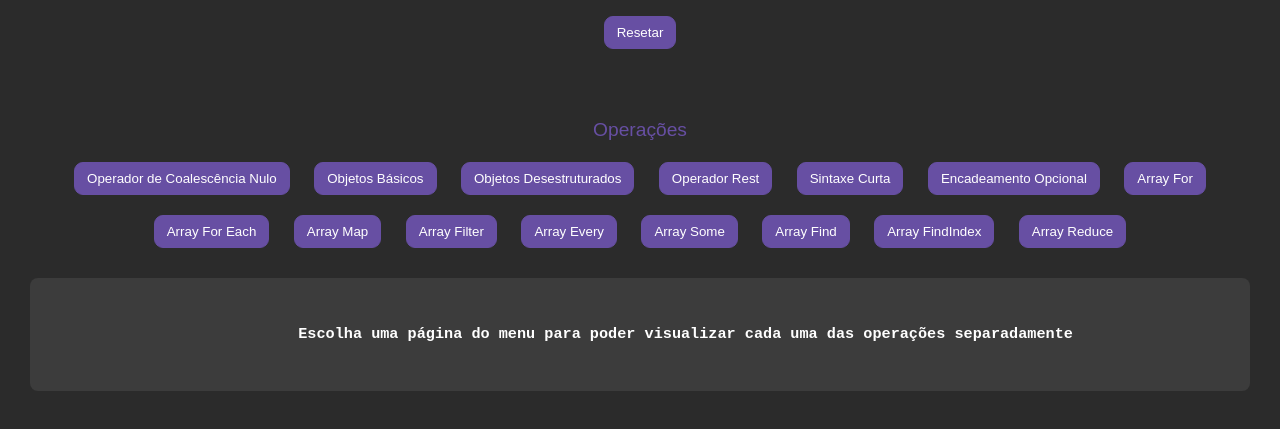
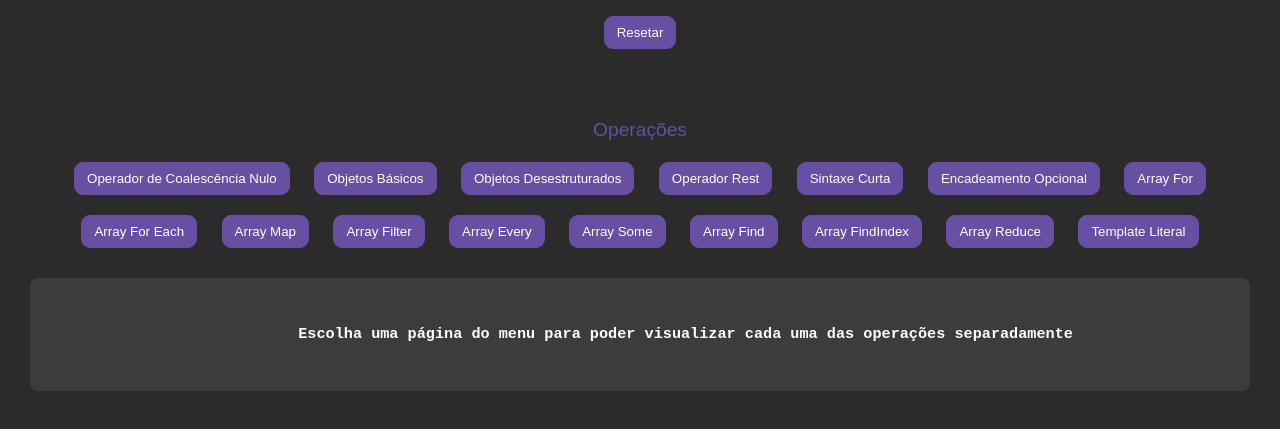
Before and after one commit to bamarcheti/js-antes-do-react, a website built with Vite: page index.html in a window 1280 px wide. Shown: the part 175-604 px from the top of the page. Built offline with nearby package versions, Linux system fonts and the light colour scheme.

Commit message:
feat: Criando operador template literals

```diff
--- a/index.html
+++ b/index.html
@@ -23,6 +23,7 @@
   <script src="js/arrays/findArrays.js" defer></script>
   <script src="js/arrays/findIndexArrays.js" defer></script>
   <script src="js/arrays/reduceArrays.js" defer></script>
+  <script src="js/templateLiterals.js" defer></script>
 </head>
 
 <body>
@@ -48,6 +49,7 @@
       <button onclick="mostrarFindArray()">Array Find</button>
       <button onclick="mostrarFindIndexArray()">Array FindIndex</button>
       <button onclick="mostrarReduceArray()">Array Reduce</button>
+      <button onclick="mostraTemplateLiterals()">Template Literal</button>
       <div>
         <h3 id="resultado">
           Escolha uma página do menu para poder visualizar cada uma das operações separadamente
--- /dev/null
+++ b/js/templateLiterals.js
@@ -0,0 +1,9 @@
+// Template Literals
+
+function mostraTemplateLiterals() {
+  const name = "Diego";
+  const messagem = `Bem-vindo, ${name ?? "visitante"}`;
+
+  const resultadoDiv = document.getElementById("resultado");
+  resultadoDiv.innerText = messagem;
+}
```
